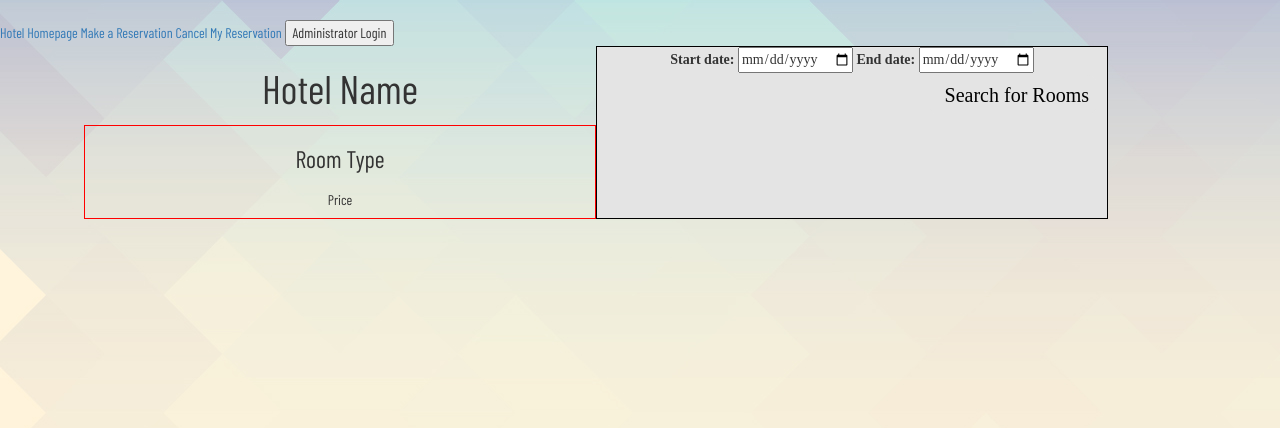
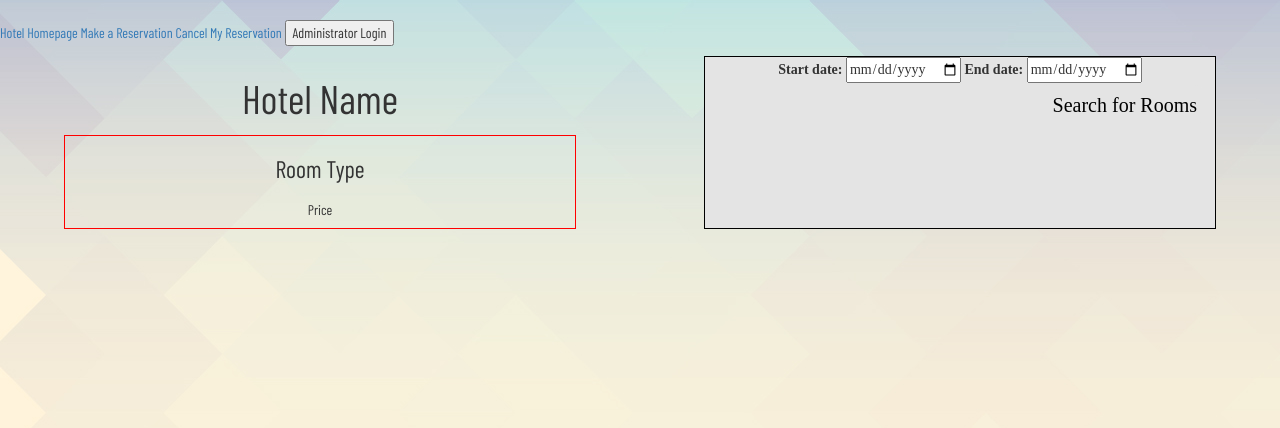
Before and after one commit to jackylau-nyc/qccs370p2, a PHP site: page /php/roomlistings.php in a window 1280 px wide. Shown: the part 55-483 px from the top of the page. Run offline with PHP 8.4, Linux system fonts and the light colour scheme; some web fonts are replaced.

Commit message:
formatting

```diff
--- a/public/css/hotelroom.css
+++ b/public/css/hotelroom.css
@@ -25,7 +25,7 @@
 #reserve {
   font-family: 'Arapey';
   width: 40vw;
-  margin-right: 5vw;
+  margin-left: 10vw;
   border: 1px solid black;
   background: rgb(228, 228, 228);
 }
@@ -55,7 +55,7 @@
 
 .main {
   display: inline-flex;
-  padding: 0px 20px;
+  margin-top: 10px;
   text-align: center;
 }
 
```
